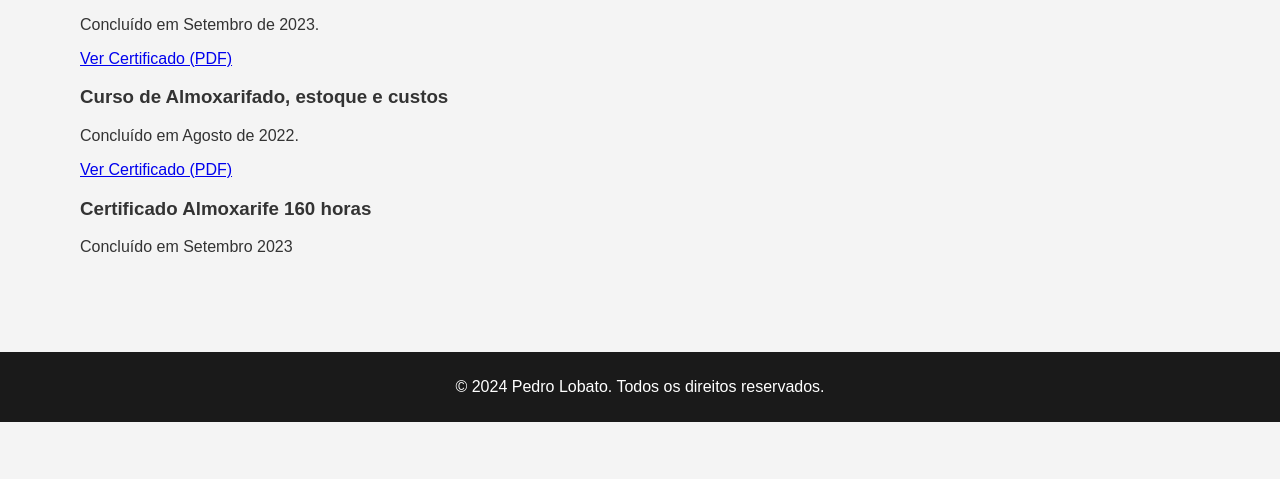
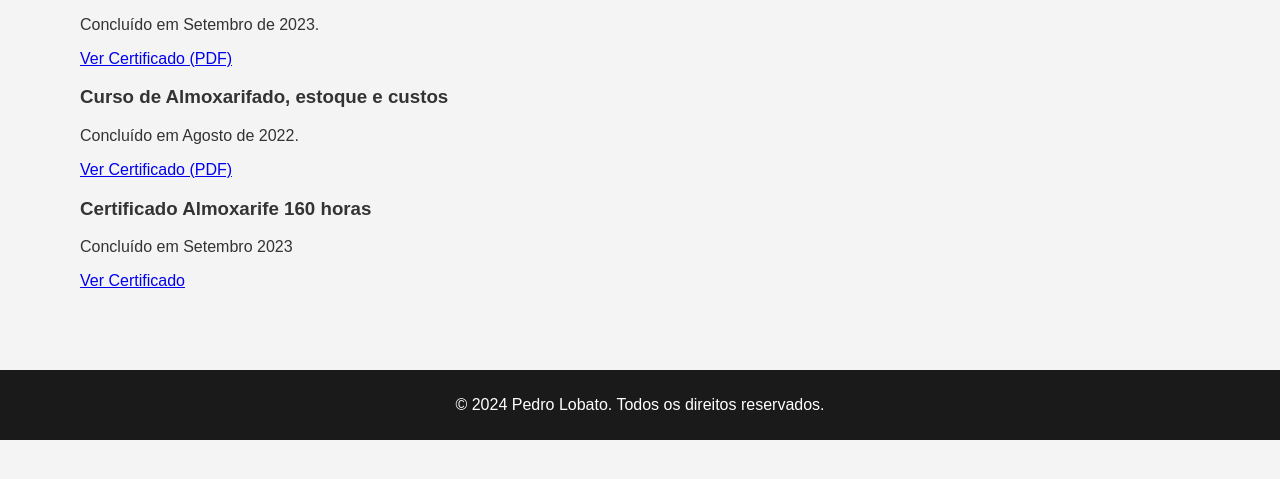
Before and after one commit to PedroLobato12/Minhas-Redes-Sociais, a plain HTML site: page index.html in a window 1280 px wide. Shown: the part 273-752 px from the top of the page. Drawn offline with Linux system fonts and the light colour scheme.

Commit message:
Update index.html

```diff
--- a/index.html
+++ b/index.html
@@ -34,7 +34,7 @@
         <div>
             <h3>Certificado Almoxarife 160 horas</h3>
             <p>Concluído em Setembro 2023</p>
-            <a href="certificados/Certificado Almoxarife 160 horas.pdf" target="_blank"></a>
+            <a href="certificados/Certificado Almoxarife 160 horas.pdf" target="_blank">Ver Certificado</a>
         </div>
         <!-- Adicione mais certificados conforme necessário -->
     </section>
```
